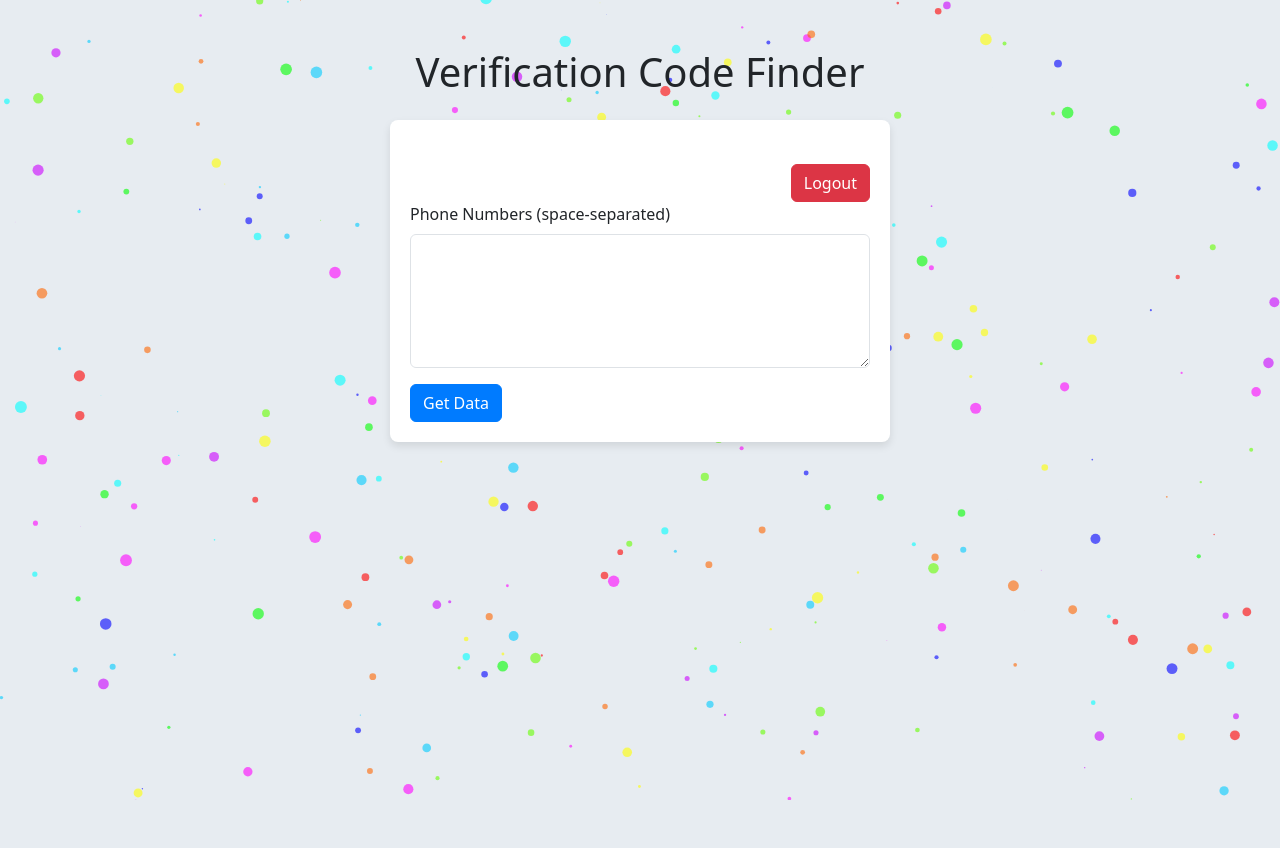
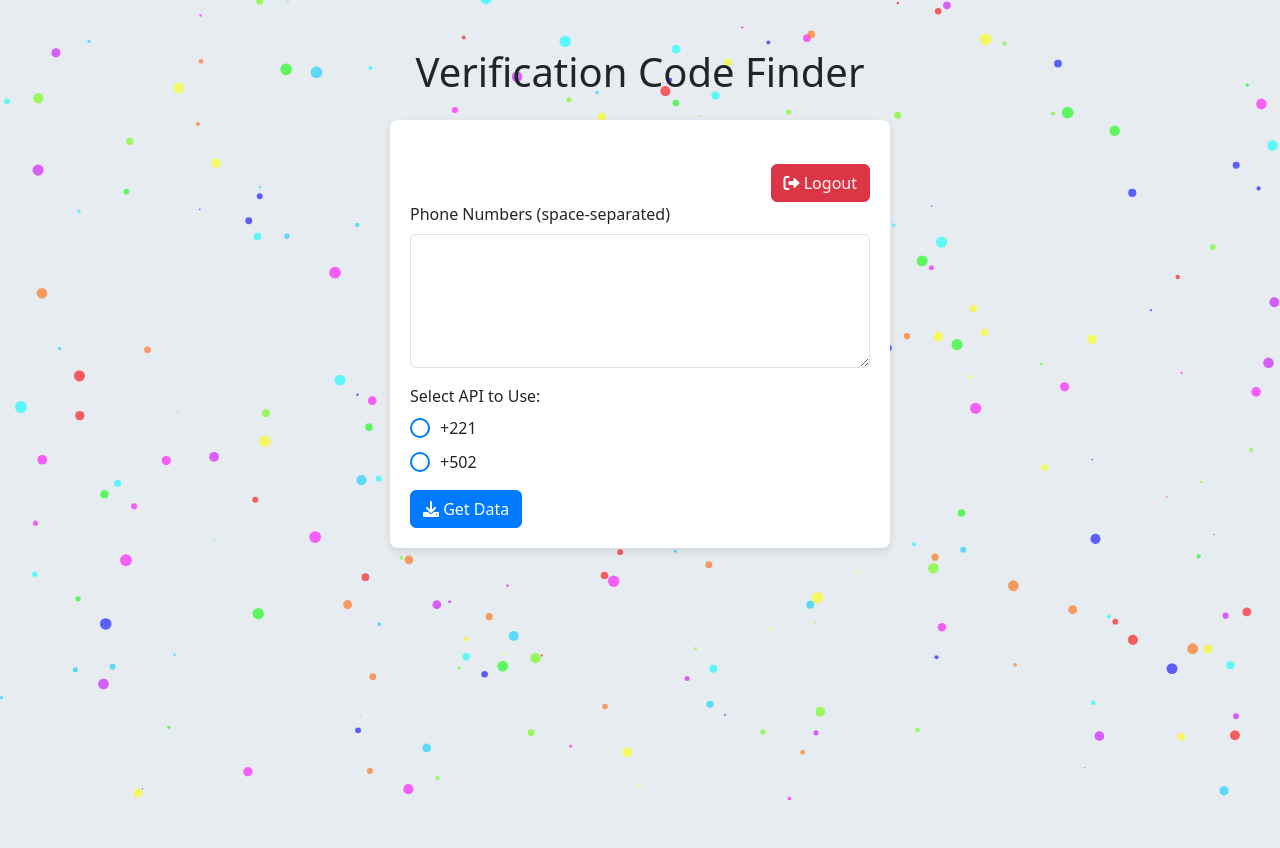
Before and after one commit to RefOoSami001/SmsVRpanel5, a Flask app: page /verification_code_finder in a window 1280 px wide. Run offline with Flask 3, Linux system fonts and the light colour scheme; a user stored in the database is signed in.

Commit message:
Update verification.html

```diff
--- a/templates/verification.html
+++ b/templates/verification.html
@@ -6,6 +6,7 @@
     <title>Verification Code Finder</title>
     <!-- Include Bootstrap CSS -->
     <link href="https://cdn.jsdelivr.net/npm/bootstrap@5.3.0/dist/css/bootstrap.min.css" rel="stylesheet">
+    <link rel="stylesheet" href="https://cdnjs.cloudflare.com/ajax/libs/font-awesome/6.0.0-beta3/css/all.min.css">
     <!-- Include Particles.js -->
     <script src="https://cdn.jsdelivr.net/npm/particles.js@2.0.0/particles.min.js"></script>
     <style>
@@ -102,6 +103,49 @@
         .logout-btn-container {
             text-align: right;
         }
+
+        /* Style the radio button container */
+        .radio-container {
+            display: flex;
+            align-items: center;
+            margin-bottom: 10px;
+            cursor: pointer; /* Changes cursor to pointer */
+        }
+
+        /* Hide default radio button */
+        .radio-container input[type="radio"] {
+            display: none;
+        }
+
+        /* Create a custom radio button */
+        .custom-radio {
+            width: 20px;
+            height: 20px;
+            border: 2px solid #007bff; /* Change border color */
+            border-radius: 50%; /* Make it round */
+            position: relative;
+            margin-right: 10px; /* Space between radio and label */
+            transition: background-color 0.3s, border-color 0.3s;
+        }
+
+        /* Change background and border color when checked */
+        .radio-container input[type="radio"]:checked + .custom-radio {
+            background-color: #007bff;
+            border-color: #007bff;
+        }
+
+        /* Add a dot for the custom radio button */
+        .radio-container input[type="radio"]:checked + .custom-radio::after {
+            content: '';
+            position: absolute;
+            top: 50%;
+            left: 50%;
+            width: 10px; /* Size of the inner dot */
+            height: 10px; /* Size of the inner dot */
+            background-color: white; /* Color of the inner dot */
+            border-radius: 50%; /* Make it round */
+            transform: translate(-50%, -50%); /* Center the dot */
+        }
     </style>
 </head>
 <body>
@@ -112,13 +156,35 @@
             <div class="form-container">
                 <!-- Logout Button -->
                 <div class="logout-btn-container mt-4">
-                    <a href="{{ url_for('logout') }}" class="btn btn-danger">Logout</a>
+                    <a href="{{ url_for('logout') }}" class="btn btn-danger">
+                        <i class="fas fa-sign-out-alt"></i> Logout
+                    </a>
                 </div>
                 <div class="mb-3">
                     <label for="numbers" class="form-label">Phone Numbers (space-separated)</label>
                     <textarea id="numbers" name="numbers" class="form-control" rows="5" required></textarea>
                 </div>
-                <button type="submit" class="btn btn-primary">Get Data</button>
+                <div class="mb-3">
+                    <label class="form-label">Select API to Use:</label><br>
+                    <label class="radio-container">
+                        <input type="radio" id="api1" name="api" value="1">
+                        <span class="custom-radio"></span>
+                        +221
+                    </label>
+                    <label class="radio-container">
+                        <input type="radio" id="api2" name="api" value="2">
+                        <span class="custom-radio"></span>
+                        +502
+                    </label>
+                    <!-- <label class="radio-container">
+                        <input type="radio" id="api3" name="api" value="3">
+                        <span class="custom-radio"></span>
+                        Api 1
+                    </label> -->
+                </div>
+                <button type="submit" class="btn btn-primary">
+                    <i class="fas fa-download"></i> Get Data
+                </button>
                 {% if results %}
                     <div class="mt-4">
                         <div class="info-container mb-3">
```
